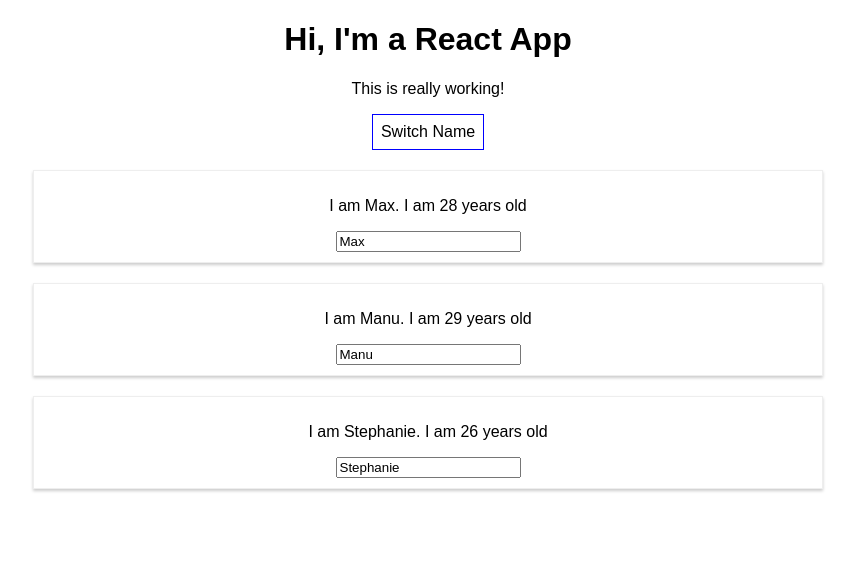
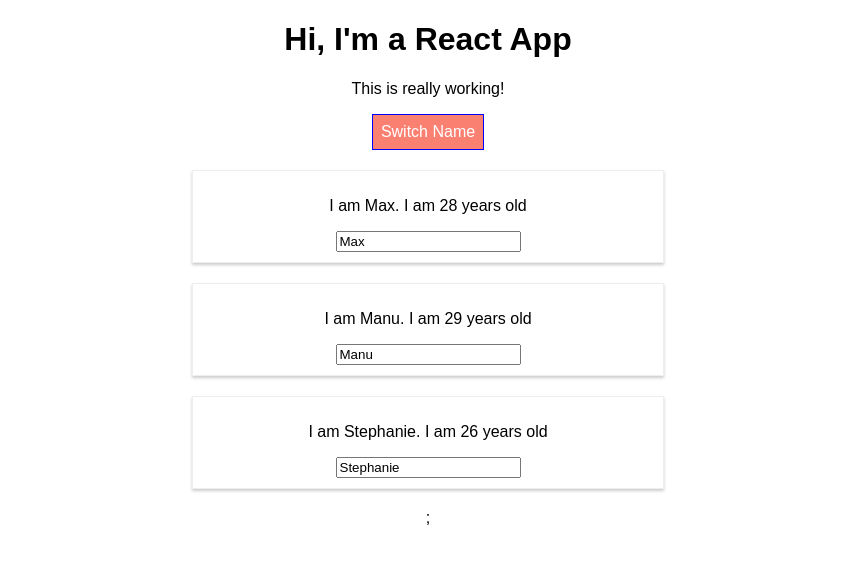
Before and after one commit to ShikhaBhattarai/MyReactApp, a React (Create React App) app: page / in a window 1280 px wide. Both pictures are taken after a click on the button "Switch Name". Shown: the top 564 px of the page, without its empty margins (212-1067 px from the left). Built offline with nearby package versions, Linux system fonts and the light colour scheme.

Commit message:
Using Radium to style components

```diff
--- a/package.json
+++ b/package.json
@@ -3,6 +3,7 @@
   "version": "0.1.0",
   "private": true,
   "dependencies": {
+    "radium": "^0.26.0",
     "react": "^16.13.1",
     "react-dom": "^16.13.1",
     "react-scripts": "1.1.5"
--- a/src/App.css
+++ b/src/App.css
@@ -26,3 +26,11 @@
   from { transform: rotate(0deg); }
   to { transform: rotate(360deg); }
 }
+
+.red {
+  color: red;
+}
+
+.bold {
+  font-weight: bold;
+}
--- a/src/App.js
+++ b/src/App.js
@@ -1,33 +1,44 @@
 import React, { Component } from 'react';
 import './App.css';
+import Radium, {StyleRoot} from 'radium';
 import Person from './Person/Person';
 
 class App extends Component {
   state = {
     persons: [
-      { name: 'Max', age: 28 },
-      { name: 'Manu', age: 29 },
-      { name: 'Stephanie', age: 26 }
+      { id: '121212', name: 'Max', age: 28 },
+      { id: '12121', name: 'Manu', age: 29 },
+      { id: '2121212', name: 'Stephanie', age: 26 }
     ],
     otherState: 'some other value',
     showPerson: false
   };
 
   deletePersonHandler = (personIndex) => {
-    //Immutable
-    const persons = this.state.persons;
+    //Immutable by copying the original array
+    const persons = this.state.persons.slice();
+    //Alternate
     persons.splice(personIndex, 1);
     this.setState({persons: persons})
   }
 
-  nameChangedHandler = (event) => {
-    this.setState({
-      persons: [
-        { name: 'Max', age: 28 },
-        { name: event.target.value, age: 29 },
-        { name: 'Stephanie', age: 27 }
-      ]
-    })
+  nameChangedHandler = (event , id) => {
+    const personIndex = this.state.persons.findIndex(p =>{
+      return p.id === id;
+    });
+
+    const person = {
+      ...this.state.persons[personIndex]};
+
+    // const person = Object.assign({}, this.state.person[personIndex]);
+
+    person.name = event.target.value;
+
+    const persons = [...this.state.persons];
+    persons[personIndex] = person;
+
+
+    this.setState( {persons: persons});
   }
 
   togglePersonsHandler = () => {
@@ -37,16 +48,19 @@
 
   render() {
     const style = {
-      backgroundColor: 'white',
+      color: 'white',
       font: 'inherit',
       border: '1px solid blue',
       padding: '8px',
-      cursor: 'pointer'
+      cursor: 'pointer',
+      backgroundColor: 'green',
+      ':hover': {
+        backgroundColor: 'lightgreen',
+        color: 'black'
+      },
     };
 
-    //Conditional second way
     let persons = null;
-
     if (this.state.showPerson) {
       persons = (
         <div>
@@ -55,32 +69,37 @@
             return <Person
               name={person.name}
               age={person.age}
-              click ={() => {this.deletePersonHandler(index)}} />
-          })}
-          {/* <Person
-            name={this.state.persons[0].name}
-            age={this.state.persons[0].age}
-            changed={this.nameChangedHandler}
-          />
-          <Person
-            name={this.state.persons[1].name}
-            age={this.state.persons[1].age}
-            click={this.switchNameHandler.bind(this, 'max!!!!!')}
-          >
-            My Hobbies: Racing
-        </Person>
-          <Person
-            name={this.state.persons[2].name}
-            age={this.state.persons[2].age}
-          /> */}
+              click ={() => {this.deletePersonHandler(index)}}
+              key= {person.id}
+              changed = {(event) => this.nameChangedHandler(event, person.id)}/>
+          })};
+
         </div>
-      )
+      );
+      style.backgroundColor = 'salmon';
+      style[':hover'] = {
+        backgroundColor: 'lightred',
+        color: 'green'
+      }
     }
 
+    // let classes = ['red', 'bold'].join(' ');
+    let classes= [];
+    if (this.state.persons.length <= 2){
+      classes.push('red'); //classes = ['red]
+    }
+
+    if (this.state.persons.length <=1) {
+      classes.push('bold'); //classes = ['red', 'bold']
+    }
+
+
     return (
+      //StyleRoot is used with radium
+      <StyleRoot>
       <div className="App">
         <h1>Hi, I'm a React App</h1>
-        <p>This is really working!</p>
+        <p className= {classes.join (' ')}>This is really working!</p>
         {/* Method 1 */}
         <button
           style={style}
@@ -88,8 +107,9 @@
 
         {persons}
       </div>
+      </StyleRoot>
     );
   }
 }
 
-export default App;
+export default Radium(App);
--- a/src/Person/Person.js
+++ b/src/Person/Person.js
@@ -1,16 +1,27 @@
 import React from 'react';
+// Wrap entire application in special component
+import Radium from 'radium';
 import './Person.css'
 
 // function person() {}
 
 const person = (props) => {
+    const style= {
+
+        '@media (min-width: 500px)': {
+            width: '450px'
+        }
+
+    }
+
     return (
-        <div className="Person">
+        <div className="Person" style={style}>
         <p onClick={props.click}>I am {props.name}. I am {props.age} years old</p>
         <p>{props.children}</p>
+        {/* Point changed prop to point some event listener or method which updates the state */}
         <input type="text" onChange={props.changed} value={props.name}/>
         </div>
     )
 }
 
-export default person;
+export default Radium(person);
```
